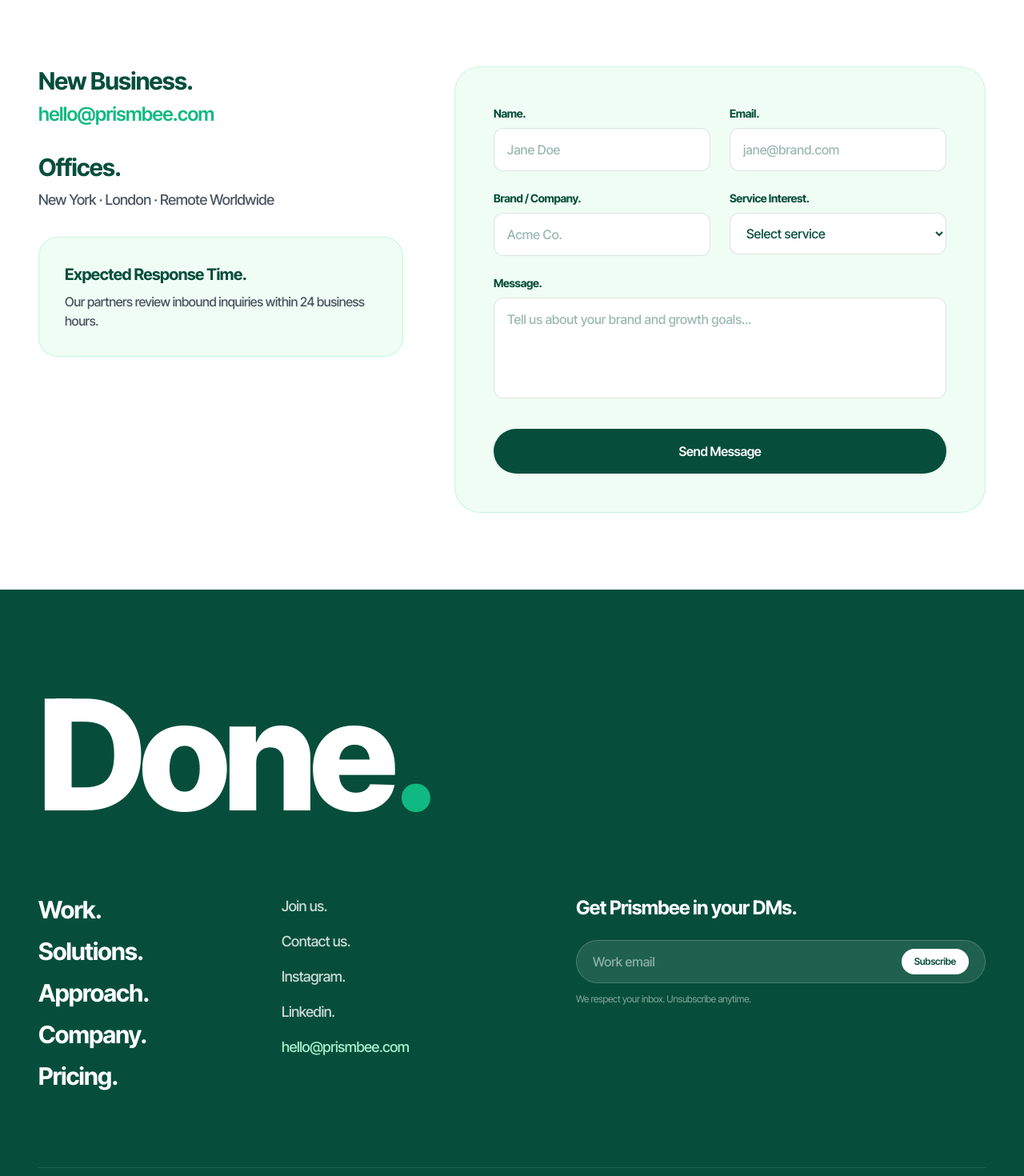
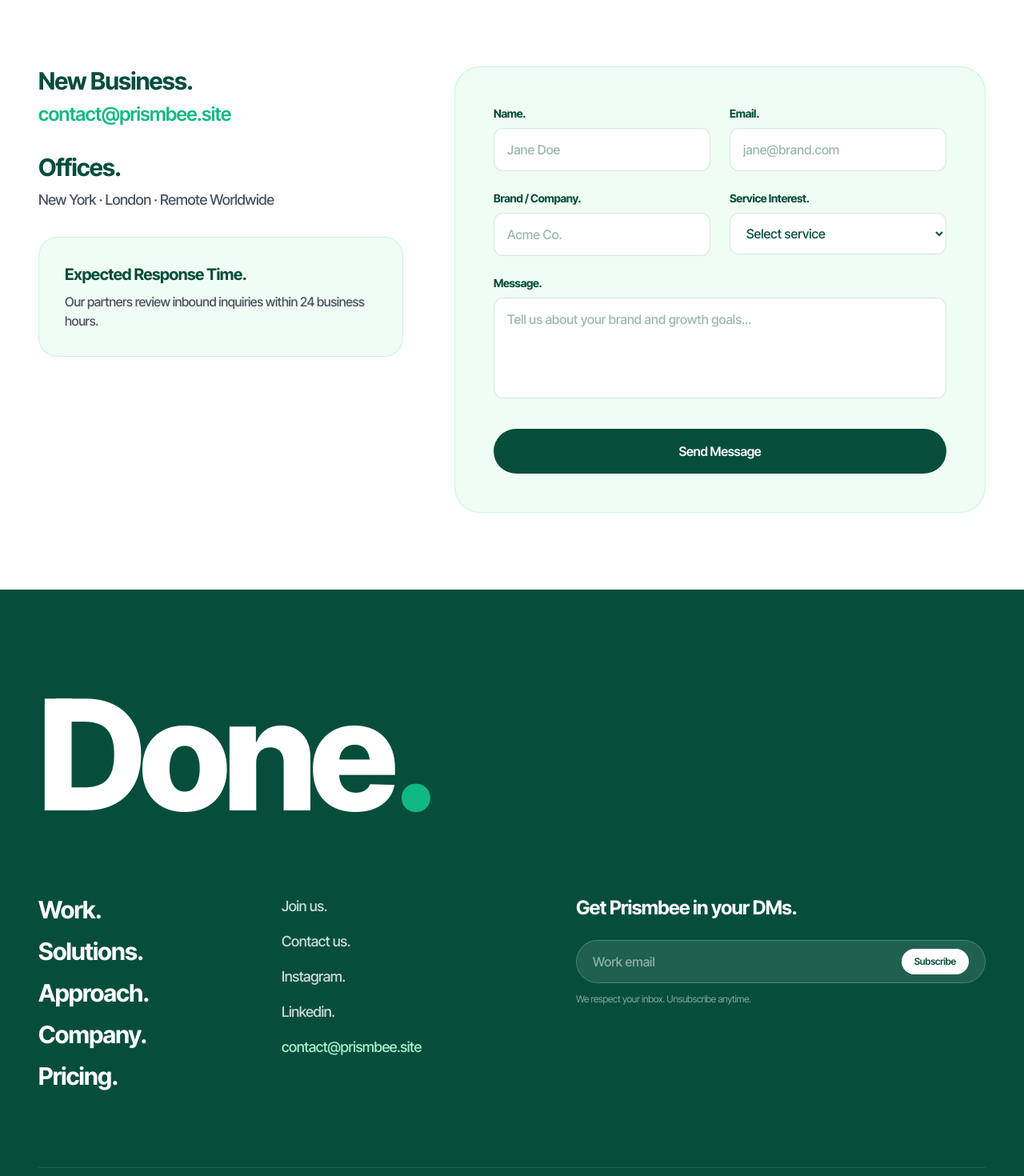
Before and after one commit to OmerIrfan111/Prismbee, a React (Vite) app: page /contact in a window 1280 px wide. Shown: the part 360-1830 px from the top of the page at 80% size. Built offline with nearby package versions, Linux system fonts and the light colour scheme.

Commit message:
Update contact email to contact@prismbee.site and update stats bar metric to 100% In-House Execution

```diff
--- a/src/components/Contact.jsx
+++ b/src/components/Contact.jsx
@@ -62,10 +62,10 @@
               New Business.
             </h2>
             <a
-              href="mailto:hello@prismbee.com"
+              href="mailto:contact@prismbee.site"
               className="text-xl sm:text-2xl font-semibold text-[#10B981] hover:underline tracking-tight"
             >
-              hello@prismbee.com
+              contact@prismbee.site
             </a>
           </div>
 
--- a/src/components/Footer.jsx
+++ b/src/components/Footer.jsx
@@ -89,10 +89,10 @@
                 Linkedin.
               </a>
               <a
-                href="mailto:hello@prismbee.com"
+                href="mailto:contact@prismbee.site"
                 className="text-lg font-medium tracking-tight text-[#A7F3D0] hover:underline w-fit"
               >
-                hello@prismbee.com
+                contact@prismbee.site
               </a>
             </nav>
           </div>
--- a/src/components/StatsBar.jsx
+++ b/src/components/StatsBar.jsx
@@ -59,7 +59,7 @@
 
 export default function StatsBar() {
   const stats = [
-    { value: 50, suffix: '+', label: 'Brands Scaled.' },
+    { value: 100, suffix: '%', label: 'In-House Execution.' },
     { value: 284, suffix: '%', label: 'Avg. Organic Reach.' },
     { value: 3, suffix: '×', label: 'Conversion Rate Lift.' },
     { value: 60, suffix: ' Days', label: 'Time to Results.' }
```
